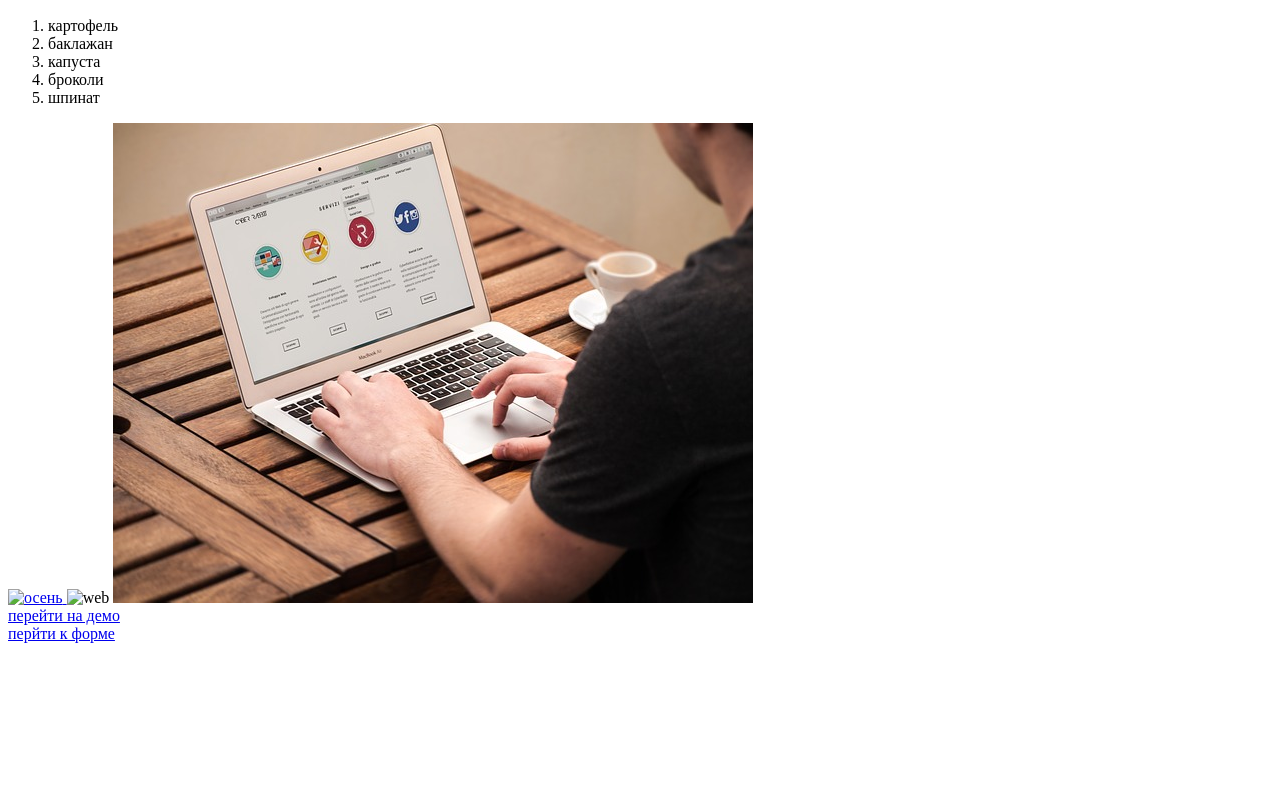
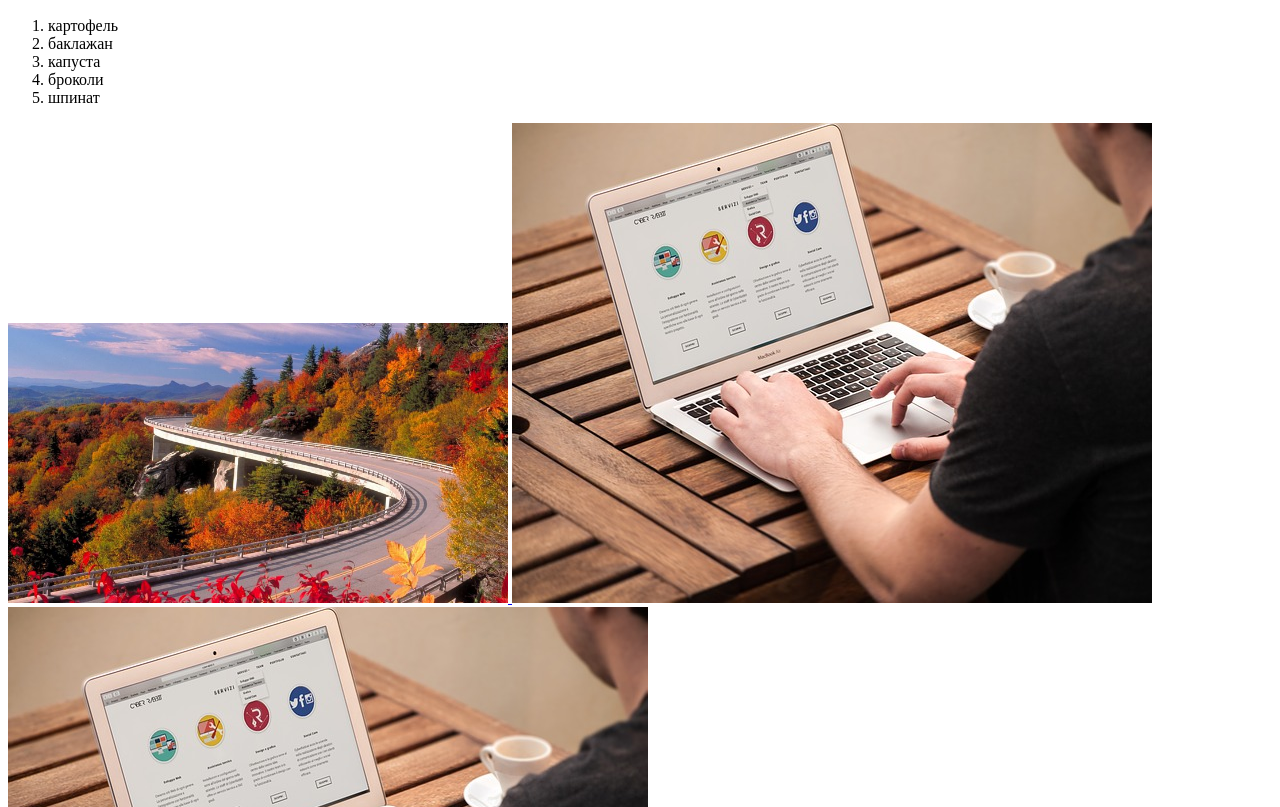
Before and after one commit to smiling666/test-test, a plain HTML site: page index.html in a window 1280 px wide. Shown: the part 429-1236 px from the top of the page. Before the commit the page ends 1080 px from the top, so only its background shows below. Drawn offline with Linux system fonts and the light colour scheme; the site is published under a folder, as on GitHub Pages, so addresses that start at the root find nothing.

Commit message:
исправилёные пути

```diff
--- a/index.html
+++ b/index.html
@@ -39,9 +39,9 @@
         <li>шпинат</li>
     </ol>
     <a href="https://ru.wikipedia.org/wiki/%D0%9E%D1%81%D0%B5%D0%BD%D1%8C" target="_blank">
-        <img src="/image/autumn.jpg" alt="осень" width="500">
+        <img src="./image/autumn.jpg" alt="осень" width="500">
     </a>
-    <img src="/picture/content/photo/web.jpg" alt="web">
+    <img src="./picture/content/photo/web.jpg" alt="web">
     <img src="./picture/content/photo/web.jpg" alt="относительный путь">
     <br><a href="demo.html">перейти на демо</a></br>
     <a href="form.html">перйти к форме</a><br>
```
